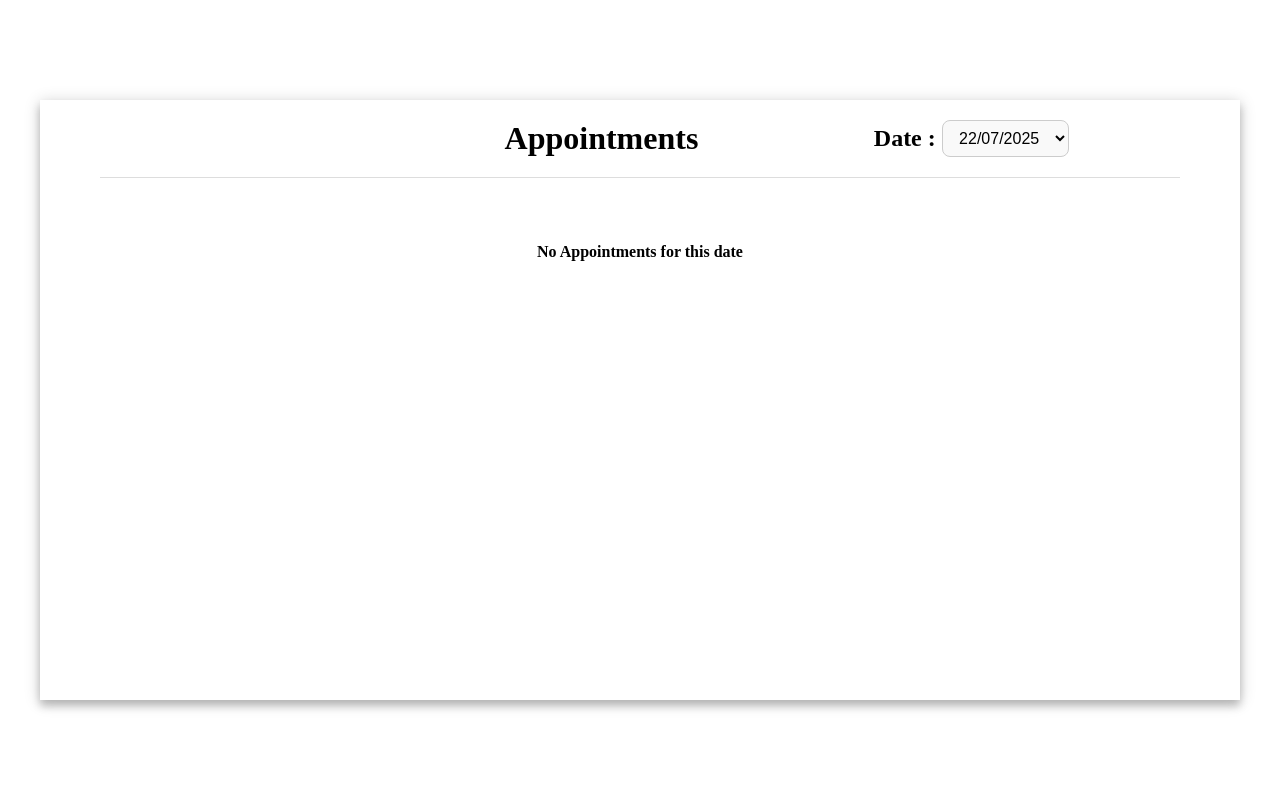
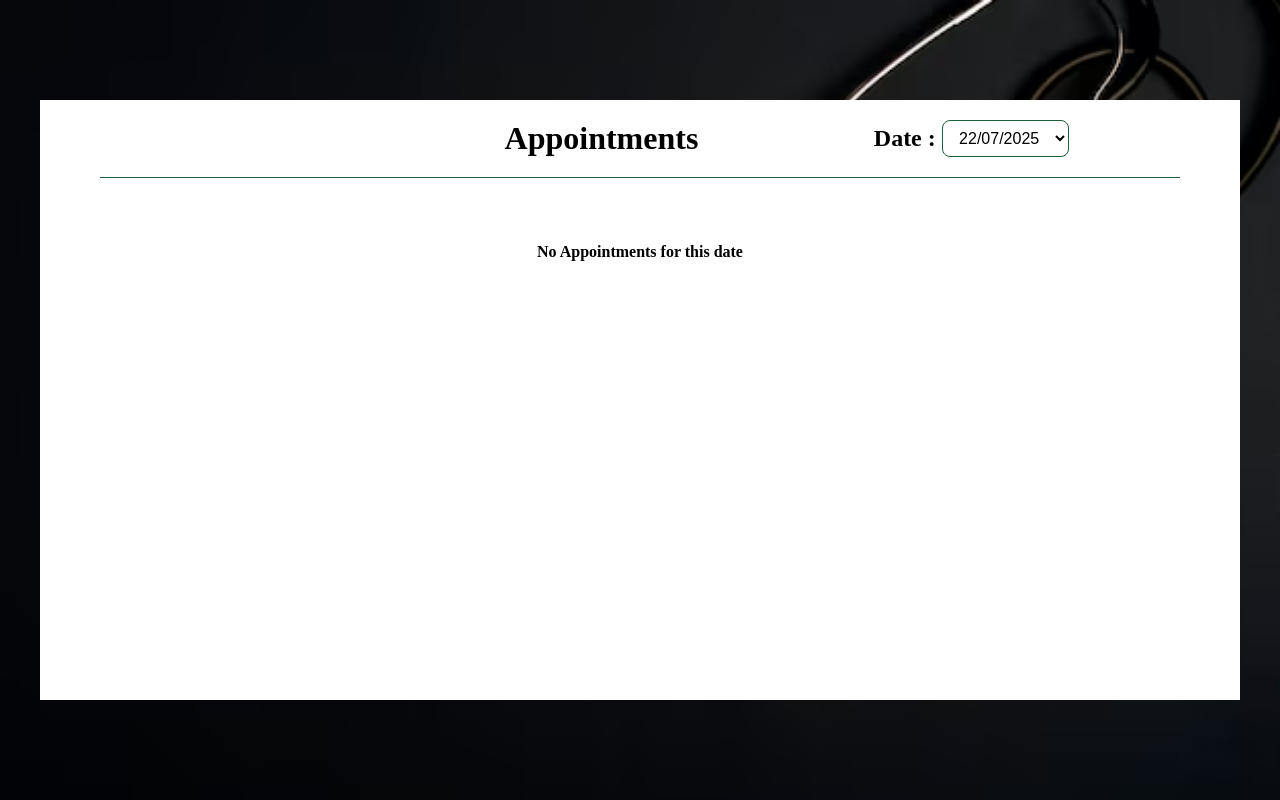
Before and after one commit to adisonket/Doctor-Appointment-Web-Application, a React (Vite) app: page / in a window 1280 px wide. Built offline with nearby package versions, Linux system fonts and the light colour scheme.

Commit message:
background image added

```diff
--- a/src/components/ViewAppointment.module.css
+++ b/src/components/ViewAppointment.module.css
@@ -4,6 +4,8 @@ body{
     display: flex;
     justify-content: center;
     align-items: center;
+    background-image: url('../assets/ViewAppointmentDoctor.avif');
+    background-size: cover;
 }
 .container{
     width: 1200px;
@@ -11,7 +13,7 @@ body{
     display: flex;
     flex-direction: column;
     align-items: center;
-    box-shadow: 0 6px 8px 0 rgba(0, 0, 0, 0.2), 0 2px 15px 0 rgba(0, 0, 0, 0.19);
+    background-color: white;
 }
 .header {
     width: 90%;
@@ -20,16 +22,15 @@ body{
     justify-content: space-around;
     align-items: center;
     text-align: center;
-    background-color: white;
-    border-bottom: 1px solid #ddd;
+    border-bottom: 1px solid #1B5E3A;
 }
 .header select {
     padding: 8px 12px;
     font-size: 16px;
-    border: 1px solid #ccc;
+    border: 1px solid #1B5E3A;
     border-radius: 8px;
     outline: none;
-    background-color: #f9f9f9;
+    background-color: White;
     cursor: pointer;
     transition: border 0.3s, box-shadow 0.3s;
 }
@@ -71,7 +72,7 @@ body{
 .appointments{
     width: 90%;
     height: 200px;
-    border: 1px solid black;
+    border: 1px solid #1B5E3A;
     margin: 20px 0;
     padding: 10px;
     display: flex;
@@ -101,6 +102,7 @@ body{
     cursor: pointer;
     margin-right: 50px;
     font-weight: 500;
+    border-radius: 5px;
 }
 .viewDoc:hover {
     background-color: #2E7D5C;
```
Also changed, not shown: src/assets/Doc_image.jpg (deleted), src/assets/ViewAppointmentDoctor.avif (added).
